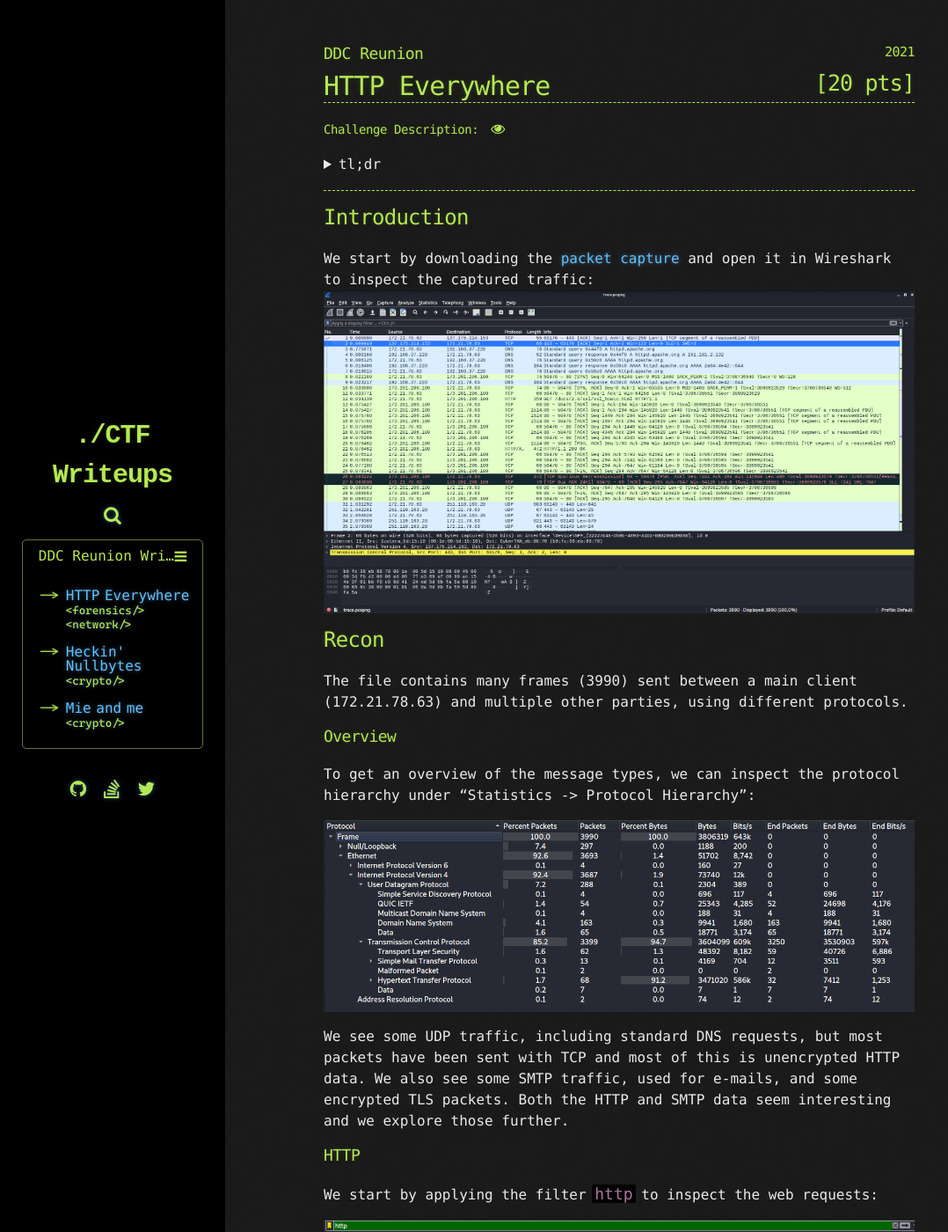
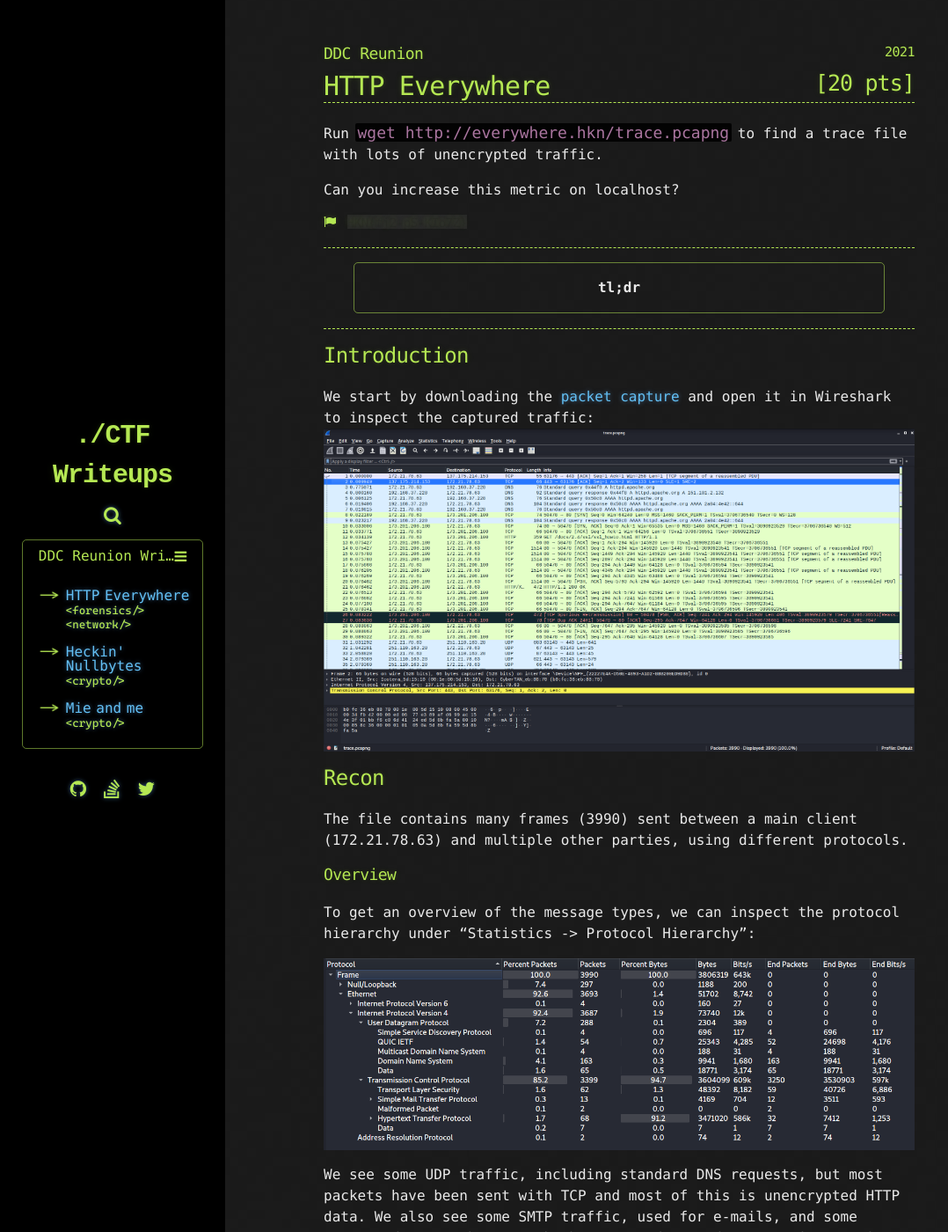
Before and after one commit to Nissen96/CTF-writeups, a Jekyll site: the page built from _writeups/2021/DDC-Reunion/HTTP-Everywhere.md, in a window 1280 px wide and 1400 px high. Shown: the whole window at 88% size, without its empty margins (0-1078 px from the left). Built offline with Jekyll 4.4.1, drawn with Linux system fonts in a browser that asks for light colours; nearby versions of some CDN libraries; emoji names are drawn with the system emoji font; library files that are not in the unit come from our copies; some of the changed text lies outside the part shown.

Commit message:
Add flag field (#2)
* Description has been made always visible, removing the toggled modal
* Adds an extra flag field in writeup files. Displayed right under description, hidden with a spoiler box, and also at the end of each writeup. Also added to the automated script
* tl;dr display has been given a nice layout
* README updated with info on previewing locally

```diff
--- a/_layouts/writeup.html
+++ b/_layouts/writeup.html
@@ -12,23 +12,26 @@ layout: default
 </h1>
 
 {% if page.description != "" %}
-<div id="desc_modal" class="modal fade" tabindex="-1" role="dialog">
-  <div class="modal-dialog modal-xl">
-    <div class="modal-content">
-      <div class="modal-body">
-        {{ page.description | markdownify }}
-      </div>
-    </div>
-  </div>
-</div>
-<h4>Challenge Description:
-  <button id="desc_show" role="button" data-toggle="modal" data-target="#desc_modal" class="fa fa-eye"
-    aria-hidden="true">
-  </button>
+{{ page.description | markdownify }}
+{% endif %}
+
+{% if page.flag %}
+<h4>
+  <i class="fa fa-flag"></i>
+  <span class="spoiler flag" tabindex="0">{{ page.flag }}</span>
 </h4>
 {% endif %}
+<hr>
 
 {{ content }}
+
+{% if page.flag %}
+<h3 class="end-flag">
+  <i class="fa fa-flag"></i>
+  <span class="flag">{{ page.flag }}</span>
+  <i class="fa fa-flag"></i>
+</h3>
+{% endif %}
 
 <div id="tags">
   <span id="divider-line">____</span>
--- a/_sass/theme.scss
+++ b/_sass/theme.scss
@@ -461,15 +461,6 @@ code {
   font-size: smaller;
 }
 
-#desc_show {
-  display: inline;
-  cursor: pointer;
-  background: transparent ;
-  color: $default;
-  border: none;
-  font-size: 16px;
-}
-
 .modal .modal-dialog {
   max-width: 95%;
 }
@@ -557,8 +548,61 @@ code {
   padding: 10px;
 }
 
-#share-links {
-  width: 100%;
+details {
+  border: 1px solid #b4e85385;
+  border-radius: 5px;
+  padding: 1rem;
+  margin: 0.5rem auto;
+  max-width: 90%;
+  min-width: 300px;
+}
+
+details summary {
+  cursor: pointer;
+  font-weight: bold;
+  list-style: none;
+  text-align: center;
+}
+
+@keyframes fadein {
+  0% { opacity: 0; }
+  100% { opacity: 1; }
+}
+
+details[open] :not(summary) {
+  animation: fadein 0.5s ease-in-out;
+}
+
+details[open] summary {
+  border-bottom: 1px solid #b4e85385;
+  padding-bottom: 1rem;
+  margin-bottom: 1rem;
+}
+
+.flag {
+  margin: 0 5px;
+  user-select: all;
+  word-wrap: break-word;
+}
+
+.end-flag {
+  text-align: center;
+  margin: 50px 0;
+}
+
+.spoiler {
+  background: #292929;
+  color: transparent;
+  cursor: pointer;
+  user-select: none;
+  transition: background ease 0.2s, color ease 0.25s;
+}
+
+.spoiler:focus {
+  background: none;
+  color: inherit;
+  cursor: auto;
+  user-select: all;
 }
 
 ::-webkit-scrollbar {
--- a/_writeups/2021/DDC-Reunion/HTTP-Everywhere.md
+++ b/_writeups/2021/DDC-Reunion/HTTP-Everywhere.md
@@ -12,6 +12,7 @@ description: |-
     Run `wget http://everywhere.hkn/trace.pcapng` to find a trace file with lots of unencrypted traffic.
 
     Can you increase this metric on localhost?
+flag: HKN{fj2-pS-KIo7Z}
 ---
 <details>
     <summary>tl;dr</summary>
--- a/scripts/templates.py
+++ b/scripts/templates.py
@@ -15,6 +15,7 @@ tags: {4}
 date: {5}
 description: |-
 
+flag: {6}
 ---
 <details>
     <summary>tl;dr</summary>
```
Also changed, not shown: other parts of _writeups/2021/DDC-Reunion/HTTP-Everywhere.md (+1 -3 lines), README.md (+6 -0 lines), _writeups/2021/DDC-Reunion/Heckin'-Nullbytes.md (+1 -0 lines), _writeups/2021/DDC-Reunion/Mie-and-me.md (+2 -4 lines), _writeups/2021/pbctf/Alkaloid-Stream.md (+1 -5 lines), scripts/writeup_gen.py (+12 -8 lines).
